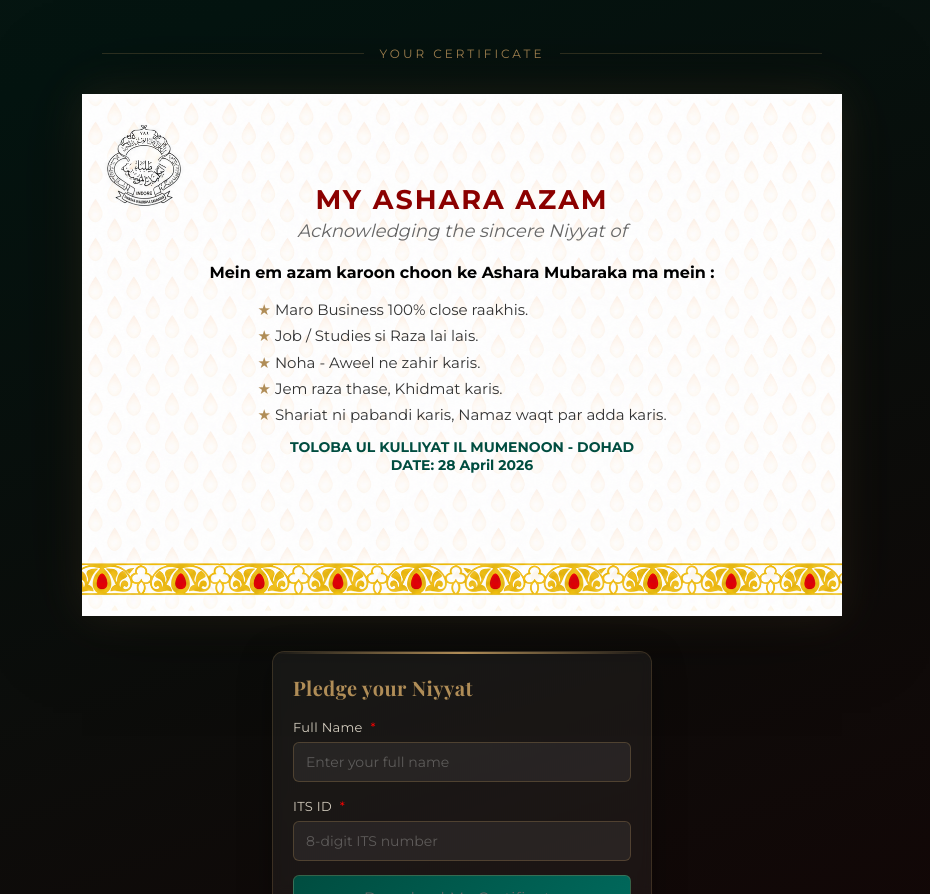
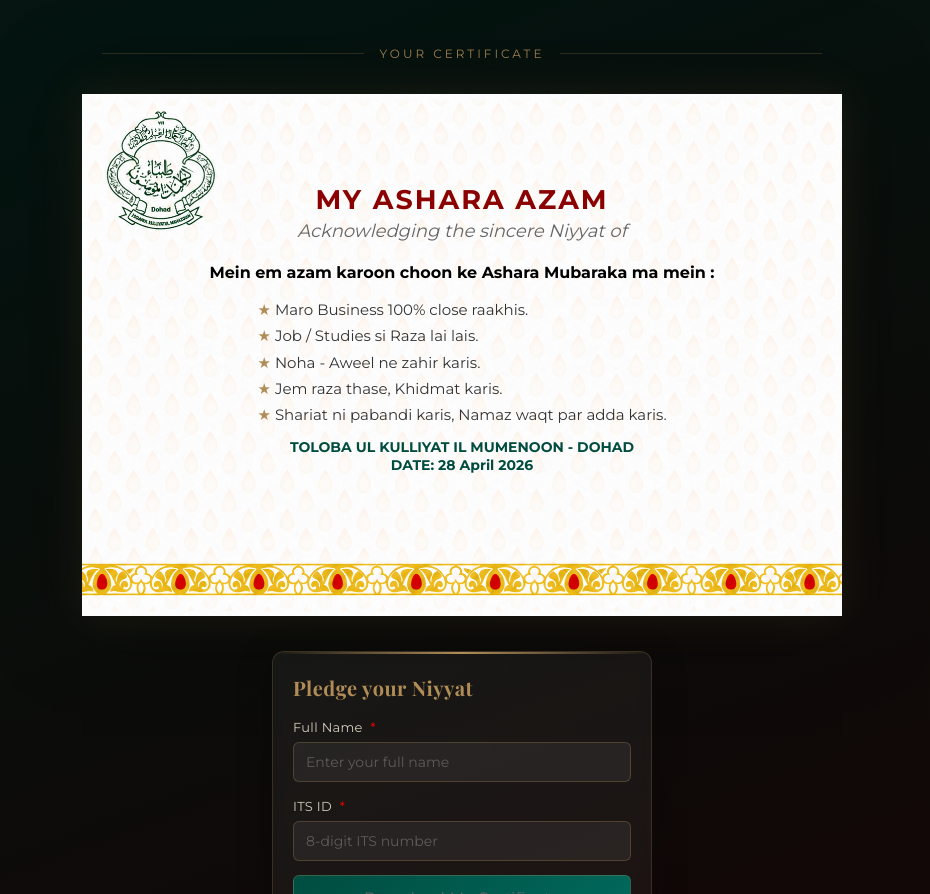
Before and after one commit to taher-k5/ashara-azam, a website: page index.html in a window 1280 px wide. Shown: the part 1162-2056 px from the top of the page, without its empty margins (178-1108 px from the left). Drawn offline with nearby package versions, Linux system fonts and the light colour scheme.

```diff
--- a/index.html
+++ b/index.html
@@ -776,7 +776,7 @@
     <!-- ── Certificate ── -->
     <div class="cert-wrapper">
     <div id="certificate">
-        <img src="/images/certificate-v2.png" alt="background" class="cert-bg">
+        <img src="/images/certificate-v3.png" alt="background" class="cert-bg">
 
         <div class="cert-header">
             <div class="cert-header-title">
```
Also changed, not shown: package.json (added, +25 -0 lines), images/certificate-v3.png (added), 2 other files.
